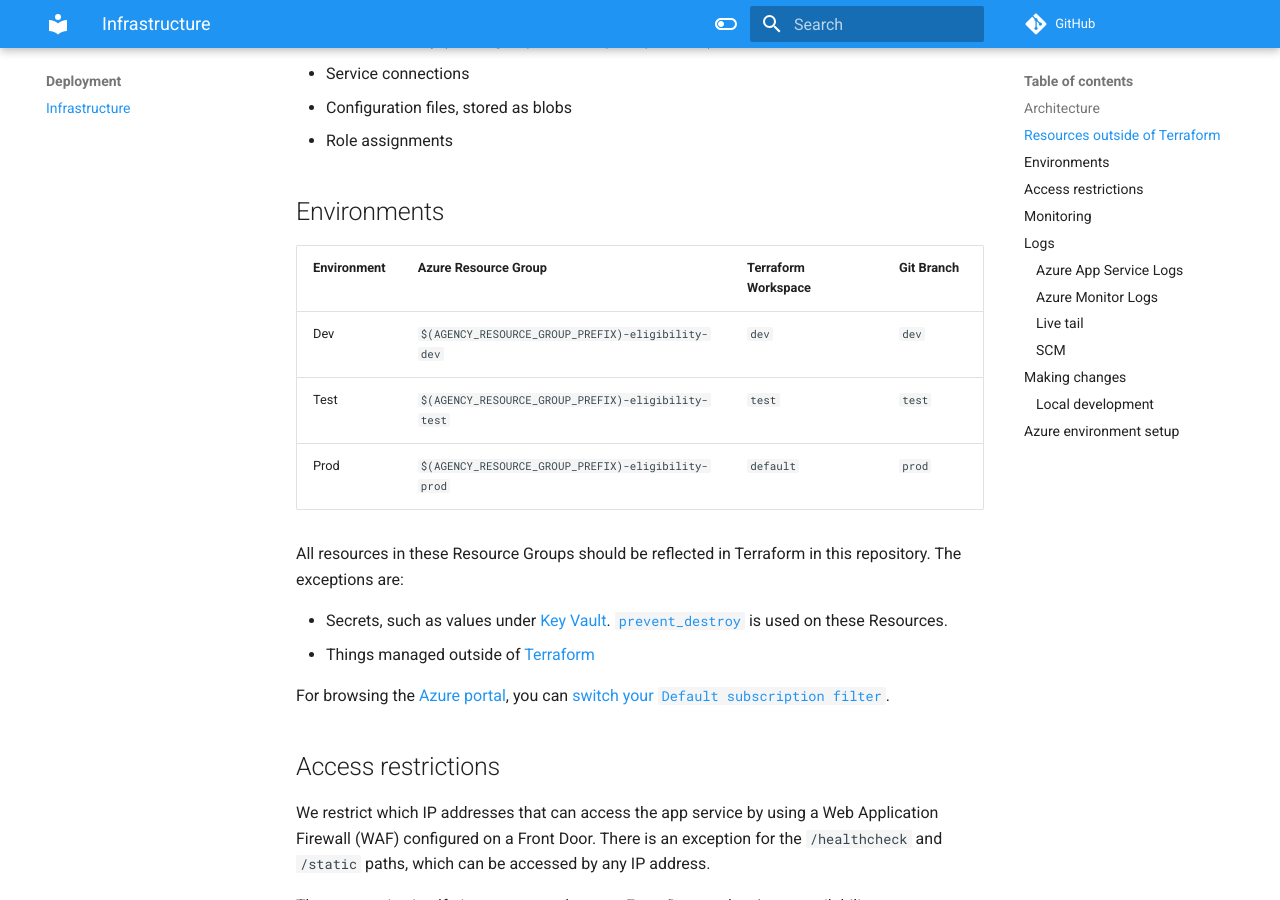
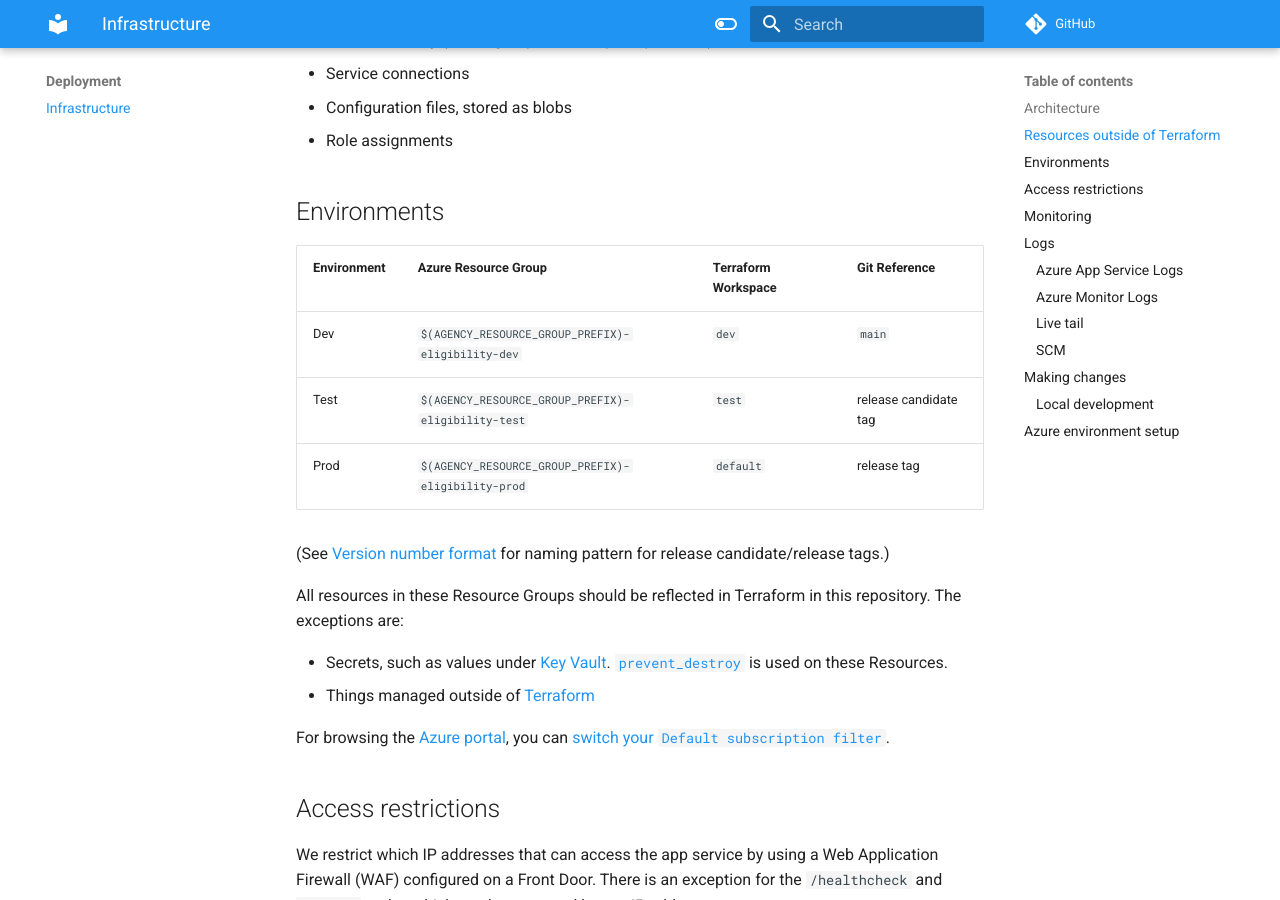
Before and after one commit to cal-itp/eligibility-server, an MkDocs documentation site: the page built from docs/deployment/infrastructure.md, in a window 1280 px wide and 900 px high, scrolled down 467 px. Built offline with MkDocs 1.6.1 and Material for MkDocs 9.7.7, drawn with Linux system fonts in a browser that asks for light colours; nearby versions of some CDN libraries; comment, search, counter and statistics services are not loaded.

Commit message:
docs(infra): update environments table

```diff
--- a/docs/deployment/infrastructure.md
+++ b/docs/deployment/infrastructure.md
@@ -16,11 +16,13 @@ The following things in Azure are managed outside of Terraform:
 
 ## Environments
 
-| Environment | Azure Resource Group              | Terraform Workspace | Git Branch |
-| ----------- | --------------------------------- | ------------------- | ---------- |
-| Dev         | `$(AGENCY_RESOURCE_GROUP_PREFIX)-eligibility-dev`  | `dev`               | `dev`      |
-| Test        | `$(AGENCY_RESOURCE_GROUP_PREFIX)-eligibility-test` | `test`              | `test`     |
-| Prod        | `$(AGENCY_RESOURCE_GROUP_PREFIX)-eligibility-prod` | `default`           | `prod`     |
+| Environment | Azure Resource Group                               | Terraform Workspace | Git Reference         |
+| ----------- | -------------------------------------------------- | ------------------- | --------------------- |
+| Dev         | `$(AGENCY_RESOURCE_GROUP_PREFIX)-eligibility-dev`  | `dev`               | `main`                |
+| Test        | `$(AGENCY_RESOURCE_GROUP_PREFIX)-eligibility-test` | `test`              | release candidate tag |
+| Prod        | `$(AGENCY_RESOURCE_GROUP_PREFIX)-eligibility-prod` | `default`           | release tag           |
+
+(See [Version number format](../releases.md#version-number-format) for naming pattern for release candidate/release tags.)
 
 All resources in these Resource Groups should be reflected in Terraform in this repository. The exceptions are:
 
```
